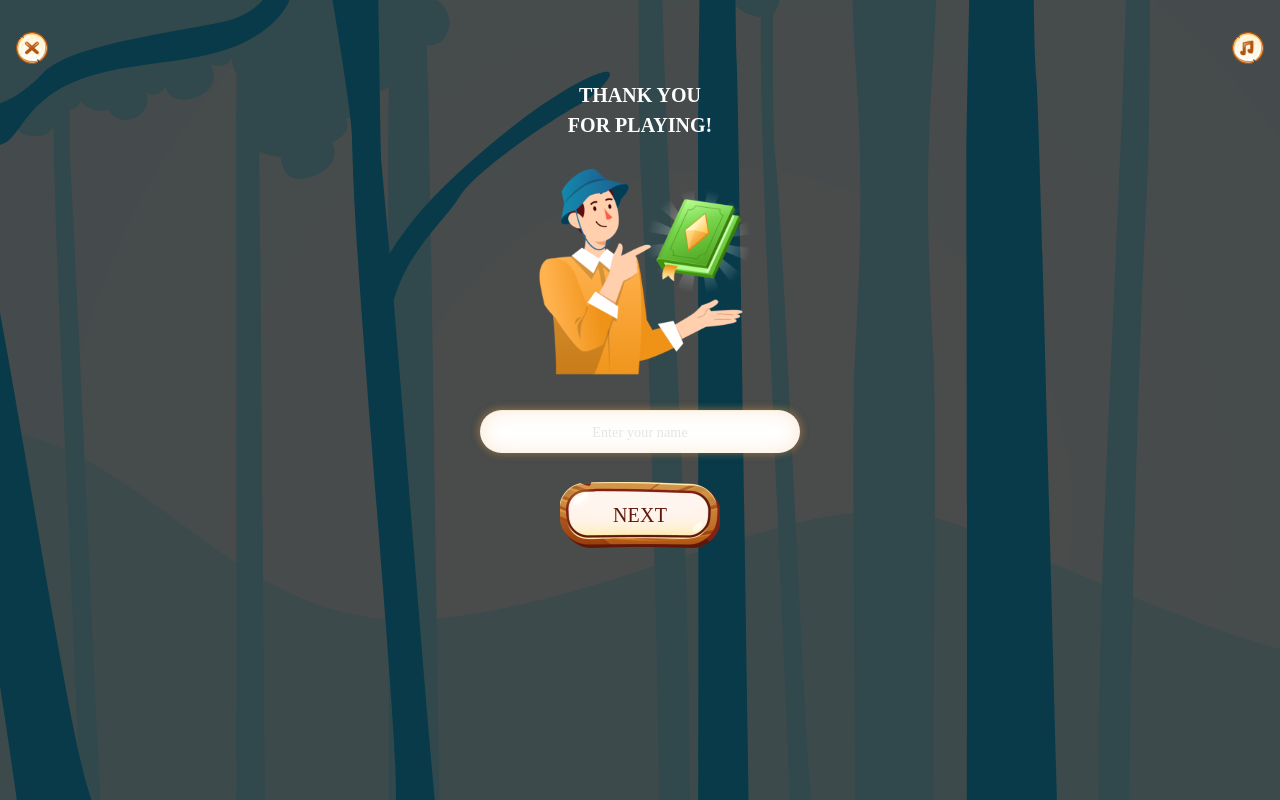
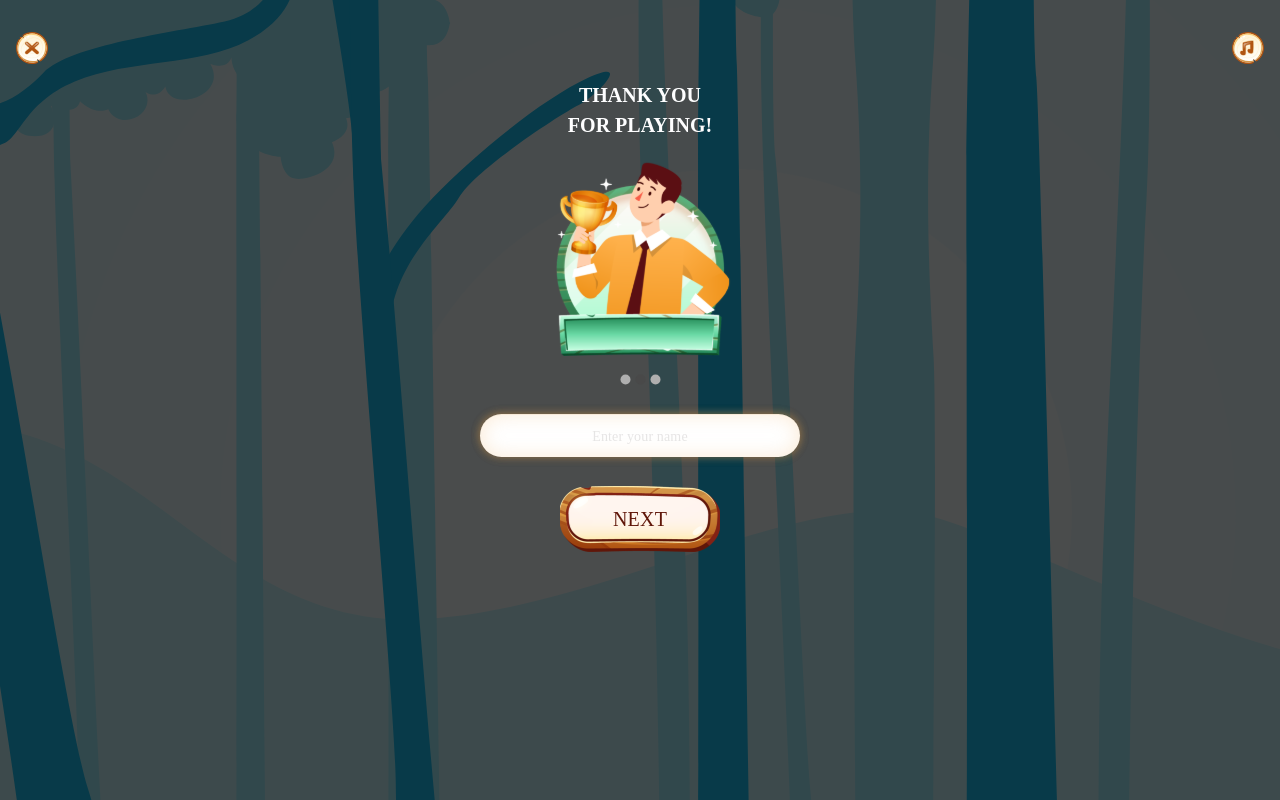
Before and after one commit to Muslim-API/question-games, a React (Create React App) app: page /personalization-page in a window 1280 px wide. Built offline with nearby package versions, Linux system fonts and the light colour scheme; a web font is replaced by a local one.

Commit message:
Slider setup
setup slider

```diff
--- a/src/components/carousel/ResultSlider.tsx
+++ b/src/components/carousel/ResultSlider.tsx
@@ -1,13 +1,26 @@
 import Carousel from 'react-material-ui-carousel';
 import thanksPlaying from "../../assets/result/thanks-playing.svg";
+import avatar1 from "../../assets/avatar/avatar_1.svg";
+import avatar2 from "../../assets/avatar/avatar_2.svg";
+import avatar3 from "../../assets/avatar/avatar_3.svg";
+import avatar4 from "../../assets/avatar/avatas_4.svg";
+// import thanksPlaying2 from "../../assets/result/question-bucket-1.svg";
+// import thanksPlaying3 from "../../assets/result/question-bucket-2.svg";
 const AvatarSlider = () => {
     const items = [
         {
             name: "Random Name #1",
+            avatar: avatar1,
             description: "Probably the most random thing you have ever seen!"
         },
         {
             name: "Random Name #2",
+            avatar: avatar2,
+            description: "Hello World!"
+        },
+        {
+            name: "Random Name #3",
+            avatar: avatar3,
             description: "Hello World!"
         }
     ]
@@ -15,7 +28,7 @@ const AvatarSlider = () => {
         <Carousel>
             {
                 items.map((item, i) => (
-                    <img src={thanksPlaying} alt="" />
+                    <img src={item.avatar} alt="" style={{"height" : "200px", width:"100%"}}/>
                 ))
             }
         </Carousel>
--- a/src/pages/personalization-page.tsx
+++ b/src/pages/personalization-page.tsx
@@ -5,7 +5,7 @@ import buttonNext from "../assets/result/button-next.svg";
 import thanksPlaying from "../assets/result/thanks-playing.svg";
 // import { createClient } from "@supabase/supabase-js";
 // import { v4 as uuidv4 } from "uuid";
-// import SliderImage from "../components/carousel/ResultSlider";
+import SliderImage from "../components/carousel/ResultSlider";
 import HeaderSoundAndBackClose from "../components/mobile/HeaderSoundAndClose";
 import TextUserName from "../components/text/TextUserName";
 
@@ -66,7 +66,12 @@ const ResultPage = () => {
   );
 
   const renderImage = () => {
-    return <img src={thanksPlaying} alt="" />;
+    // return <img src={thanksPlaying} alt="" />;
+    return (
+      <div style={{width:"100%"}}>
+        {SliderImage()}
+      </div>)
+    ;
   };
 
   const renderResultText = () => {
@@ -135,14 +140,13 @@ const ResultPage = () => {
         {renderResultText()}
       </div>
       <div className="flex flex-col justify-center items-center">
-        <div className="pb-6">{renderImage()}</div>
+          <div className="justify-center items-center" style={{ display:"Block", width:"100%" }}>
+              <div className="pb-6" style={{ marginLeft:"35%", marginRight:"35%" }}>{renderImage()}</div>
+          </div>
           {/*
           if 0 correct showing this
           <img src={thanksPlaying} alt="" />
           */}
-        {/* <div className="pb-6">
-          <SliderImage />
-        </div> */}
           <TextUserName />
           <ButtonBaseComponents
             image={buttonNext}
```
Also changed, not shown: 1 other file (tests, documents, lock files or other folders). Lines whose indentation alone changed are shown as unchanged.
